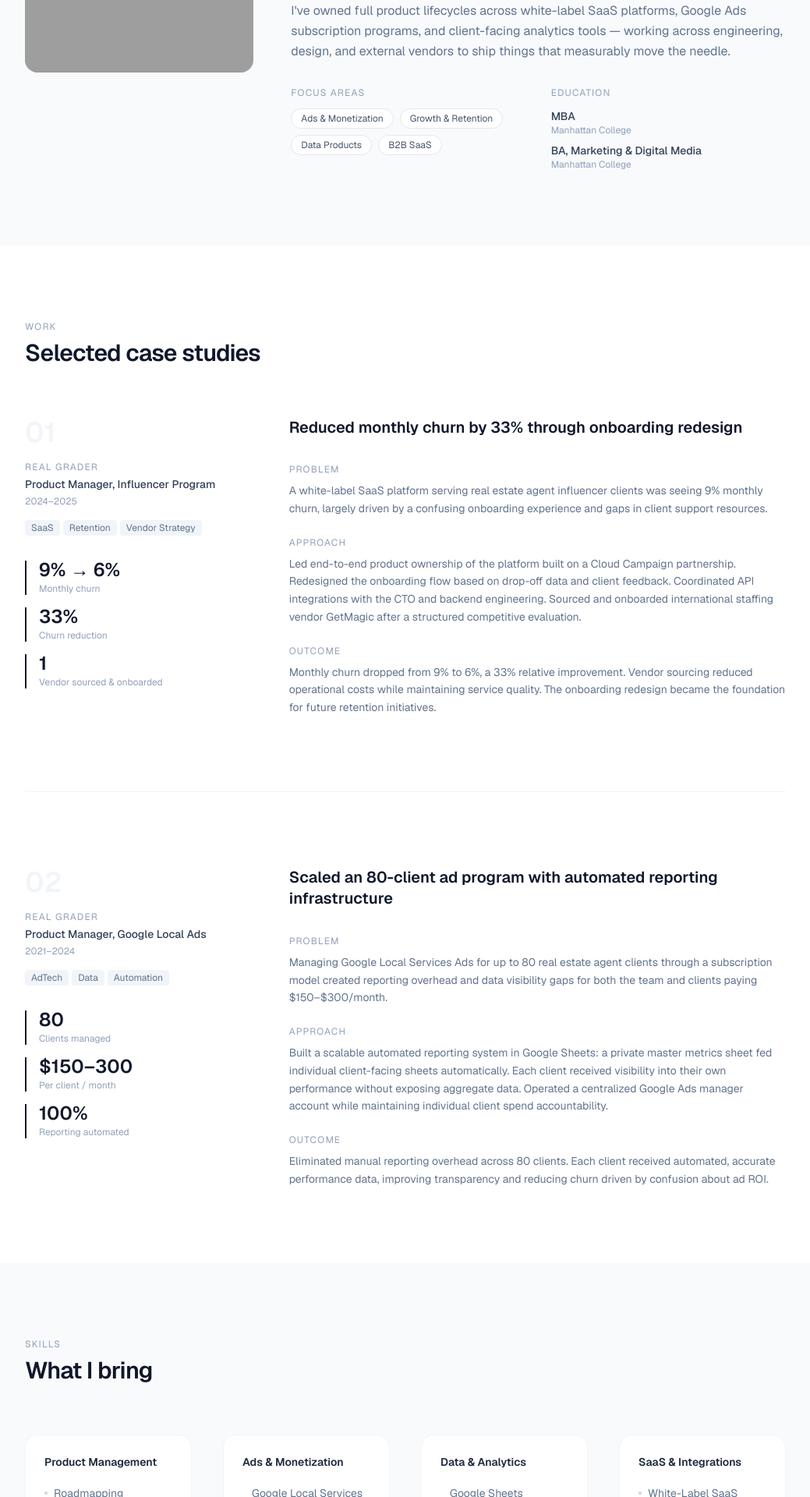
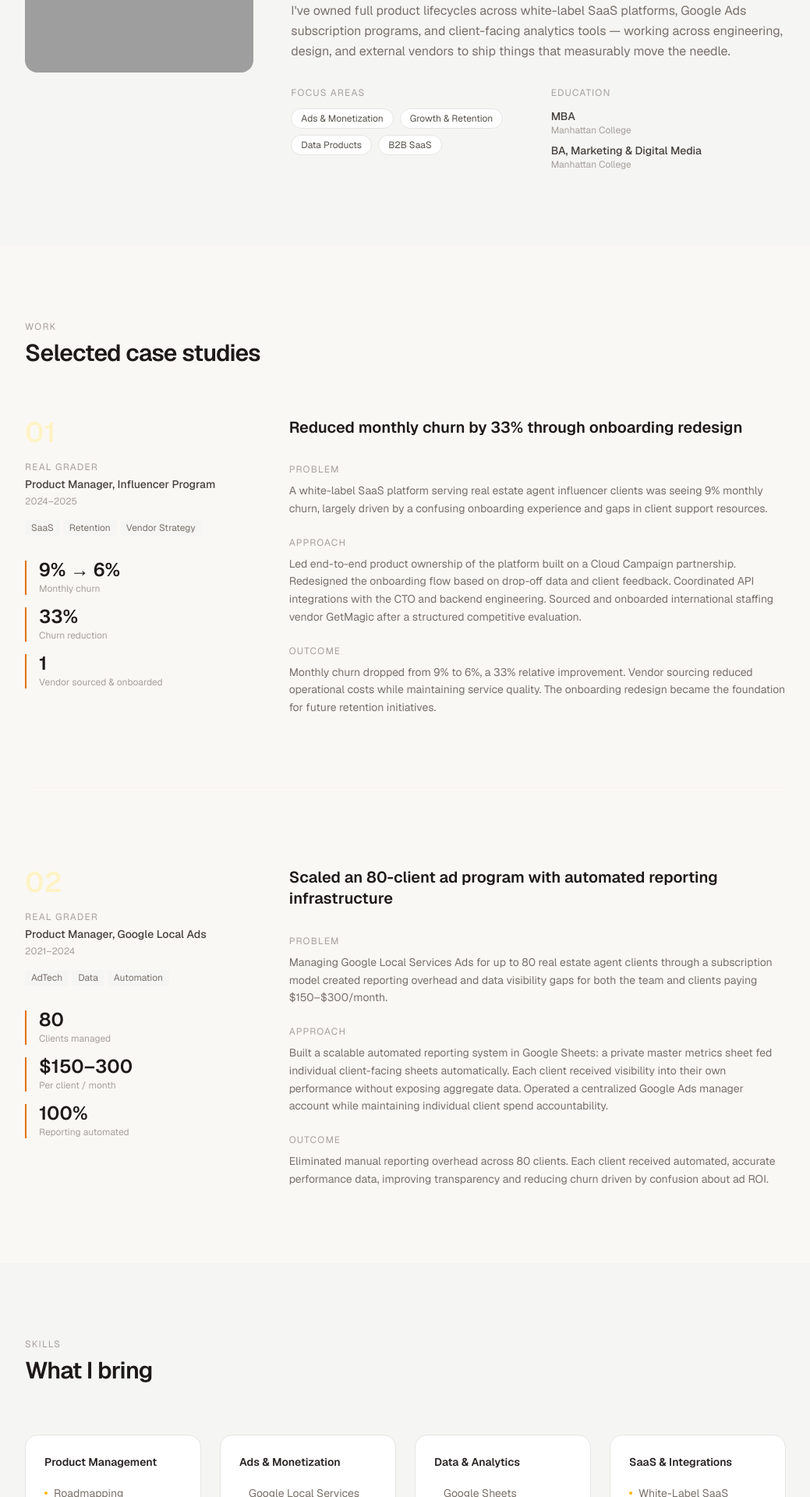
Before and after one commit to jaws-the-ai/gianluca-portfolio, a Next.js app: page / in a window 1280 px wide. Shown: the part 1160-3080 px from the top of the page at 78% size, without its empty margins (120-1159 px from the left). Built offline with nearby package versions, Linux system fonts and the light colour scheme; grey boxes are pictures that could not be loaded.

Commit message:
feat: warm sandy theme — stone palette, amber accents, warm dot grid

```diff
--- a/app/globals.css
+++ b/app/globals.css
@@ -1,8 +1,8 @@
 @import "tailwindcss";
 
 :root {
-  --background: #ffffff;
-  --foreground: #0f172a;
+  --background: #faf8f5;
+  --foreground: #1c1917;
 }
 
 @theme inline {
--- a/app/page.tsx
+++ b/app/page.tsx
@@ -9,35 +9,30 @@ export default function Home() {
       <Nav />
       <main>
         {/* Hero */}
-        <section
-          id="home"
-          className="min-h-screen flex items-center relative overflow-hidden"
-        >
-          {/* subtle background grid */}
+        <section id="home" className="min-h-screen flex items-center relative overflow-hidden">
           <div
             className="absolute inset-0 pointer-events-none"
             style={{
-              backgroundImage:
-                "radial-gradient(circle, #e2e8f0 1px, transparent 1px)",
+              backgroundImage: "radial-gradient(circle, #c9b99a 1px, transparent 1px)",
               backgroundSize: "32px 32px",
-              opacity: 0.5,
+              opacity: 0.4,
             }}
           />
           <div className="max-w-5xl mx-auto px-6 w-full py-32 relative">
             <FadeIn>
-              <p className="text-sm text-slate-400 uppercase tracking-widest mb-6">
+              <p className="text-sm text-stone-400 uppercase tracking-widest mb-6">
                 Product Manager · NYC / NJ
               </p>
             </FadeIn>
             <FadeIn delay={100}>
-              <h1 className="text-6xl sm:text-7xl font-semibold text-slate-900 tracking-tight mb-8 leading-none">
+              <h1 className="text-6xl sm:text-7xl font-semibold text-stone-900 tracking-tight mb-8 leading-none">
                 Gianluca
                 <br />
                 DeRossi
               </h1>
             </FadeIn>
             <FadeIn delay={200}>
-              <p className="text-xl text-slate-500 max-w-lg mb-12 leading-relaxed">
+              <p className="text-xl text-stone-500 max-w-lg mb-12 leading-relaxed">
                 Building B2B SaaS products and ad programs that grow revenue,
                 reduce churn, and give teams clarity on what&apos;s working.
               </p>
@@ -46,13 +41,13 @@ export default function Home() {
               <div className="flex flex-wrap gap-4">
                 <a
                   href="#work"
-                  className="bg-slate-900 text-white px-6 py-3 rounded-full text-sm font-medium hover:bg-slate-700 transition-colors"
+                  className="bg-stone-900 text-white px-6 py-3 rounded-full text-sm font-medium hover:bg-stone-700 transition-colors"
                 >
                   View my work
                 </a>
                 <a
                   href="#contact"
-                  className="border border-slate-200 text-slate-700 px-6 py-3 rounded-full text-sm font-medium hover:border-slate-400 transition-colors"
+                  className="border border-stone-300 text-stone-700 px-6 py-3 rounded-full text-sm font-medium hover:border-stone-500 transition-colors"
                 >
                   Get in touch
                 </a>
@@ -62,17 +57,16 @@ export default function Home() {
         </section>
 
         {/* About */}
-        <section id="about" className="py-24 bg-slate-50">
+        <section id="about" className="py-24 bg-stone-100">
           <div className="max-w-5xl mx-auto px-6">
             <FadeIn>
-              <p className="text-xs uppercase tracking-widest text-slate-400 mb-12">
+              <p className="text-xs uppercase tracking-widest text-stone-400 mb-12">
                 About
               </p>
             </FadeIn>
             <div className="grid md:grid-cols-3 gap-12 items-start">
-              {/* Photo */}
               <FadeIn className="md:col-span-1">
-                <div className="relative w-full aspect-square rounded-2xl overflow-hidden bg-slate-200">
+                <div className="relative w-full aspect-square rounded-2xl overflow-hidden bg-stone-200">
                   <Image
                     src="/Gianluca Profile Photo.JPEG"
                     alt="Gianluca DeRossi"
@@ -84,19 +78,18 @@ export default function Home() {
                 </div>
               </FadeIn>
 
-              {/* Bio */}
               <FadeIn delay={100} className="md:col-span-2">
-                <h2 className="text-3xl font-semibold text-slate-900 mb-6 tracking-tight leading-snug">
+                <h2 className="text-3xl font-semibold text-stone-900 mb-6 tracking-tight leading-snug">
                   I turn user confusion
                   <br />
                   into retention.
                 </h2>
-                <p className="text-slate-500 leading-relaxed mb-4">
+                <p className="text-stone-500 leading-relaxed mb-4">
                   PM based in New York/New Jersey with 4+ years in B2B SaaS,
                   subscription programs, and performance advertising. My work
                   sits at the intersection of product, data, and go-to-market.
                 </p>
-                <p className="text-slate-500 leading-relaxed mb-8">
+                <p className="text-stone-500 leading-relaxed mb-8">
                   I&apos;ve owned full product lifecycles across white-label SaaS
                   platforms, Google Ads subscription programs, and client-facing
                   analytics tools — working across engineering, design, and
@@ -105,7 +98,7 @@ export default function Home() {
                 </p>
                 <div className="grid grid-cols-2 gap-8">
                   <div>
-                    <p className="text-xs uppercase tracking-widest text-slate-400 mb-3">
+                    <p className="text-xs uppercase tracking-widest text-stone-400 mb-3">
                       Focus areas
                     </p>
                     <div className="flex flex-wrap gap-2">
@@ -117,7 +110,7 @@ export default function Home() {
                       ].map((tag) => (
                         <span
                           key={tag}
-                          className="bg-white border border-slate-200 text-slate-600 text-xs px-3 py-1 rounded-full"
+                          className="bg-white border border-stone-200 text-stone-600 text-xs px-3 py-1 rounded-full"
                         >
                           {tag}
                         </span>
@@ -125,17 +118,15 @@ export default function Home() {
                     </div>
                   </div>
                   <div>
-                    <p className="text-xs uppercase tracking-widest text-slate-400 mb-3">
+                    <p className="text-xs uppercase tracking-widest text-stone-400 mb-3">
                       Education
                     </p>
-                    <p className="text-slate-700 text-sm font-medium">MBA</p>
-                    <p className="text-slate-400 text-xs mb-2">
-                      Manhattan College
-                    </p>
-                    <p className="text-slate-700 text-sm font-medium">
+                    <p className="text-stone-700 text-sm font-medium">MBA</p>
+                    <p className="text-stone-400 text-xs mb-2">Manhattan College</p>
+                    <p className="text-stone-700 text-sm font-medium">
                       BA, Marketing &amp; Digital Media
                     </p>
-                    <p className="text-slate-400 text-xs">Manhattan College</p>
+                    <p className="text-stone-400 text-xs">Manhattan College</p>
                   </div>
                 </div>
               </FadeIn>
@@ -147,10 +138,10 @@ export default function Home() {
         <section id="work" className="py-24">
           <div className="max-w-5xl mx-auto px-6">
             <FadeIn>
-              <p className="text-xs uppercase tracking-widest text-slate-400 mb-2">
+              <p className="text-xs uppercase tracking-widest text-stone-400 mb-2">
                 Work
               </p>
-              <h2 className="text-3xl font-semibold text-slate-900 mb-16 tracking-tight">
+              <h2 className="text-3xl font-semibold text-stone-900 mb-16 tracking-tight">
                 Selected case studies
               </h2>
             </FadeIn>
@@ -158,23 +149,22 @@ export default function Home() {
               {caseStudies.map((cs, i) => (
                 <FadeIn key={cs.id} delay={i * 100}>
                   <div className="grid md:grid-cols-3 gap-10">
-                    {/* Left: meta + metrics */}
                     <div>
-                      <p className="text-4xl font-semibold text-slate-100 mb-4 select-none">
+                      <p className="text-4xl font-semibold text-amber-100 mb-4 select-none">
                         0{i + 1}
                       </p>
-                      <p className="text-xs uppercase tracking-widest text-slate-400 mb-1">
+                      <p className="text-xs uppercase tracking-widest text-stone-400 mb-1">
                         {cs.company}
                       </p>
-                      <p className="text-sm font-medium text-slate-700 mb-1">
+                      <p className="text-sm font-medium text-stone-700 mb-1">
                         {cs.role}
                       </p>
-                      <p className="text-xs text-slate-400 mb-4">{cs.period}</p>
+                      <p className="text-xs text-stone-400 mb-4">{cs.period}</p>
                       <div className="flex flex-wrap gap-1 mb-8">
                         {cs.tags.map((t) => (
                           <span
                             key={t}
-                            className="bg-slate-100 text-slate-500 text-xs px-2 py-0.5 rounded"
+                            className="bg-stone-100 text-stone-500 text-xs px-2 py-0.5 rounded"
                           >
                             {t}
                           </span>
@@ -186,12 +176,12 @@ export default function Home() {
                         {cs.metrics.map((m) => (
                           <div
                             key={m.label}
-                            className="border-l-2 border-slate-900 pl-4"
+                            className="border-l-2 border-amber-600 pl-4"
                           >
-                            <p className="text-2xl font-semibold text-slate-900 leading-none">
+                            <p className="text-2xl font-semibold text-stone-900 leading-none">
                               {m.value}
                             </p>
-                            <p className="text-xs text-slate-400 mt-1">
+                            <p className="text-xs text-stone-400 mt-1">
                               {m.label}
                             </p>
                           </div>
@@ -199,33 +189,32 @@ export default function Home() {
                       </div>
                     </div>
 
-                    {/* Right: content */}
                     <div className="md:col-span-2">
-                      <h3 className="text-xl font-semibold text-slate-900 mb-8 leading-snug">
+                      <h3 className="text-xl font-semibold text-stone-900 mb-8 leading-snug">
                         {cs.headline}
                       </h3>
                       <div className="flex flex-col gap-6">
                         <div>
-                          <p className="text-xs uppercase tracking-widest text-slate-400 mb-2">
+                          <p className="text-xs uppercase tracking-widest text-stone-400 mb-2">
                             Problem
                           </p>
-                          <p className="text-slate-500 leading-relaxed text-sm">
+                          <p className="text-stone-500 leading-relaxed text-sm">
                             {cs.problem}
                           </p>
                         </div>
                         <div>
-                          <p className="text-xs uppercase tracking-widest text-slate-400 mb-2">
+                          <p className="text-xs uppercase tracking-widest text-stone-400 mb-2">
                             Approach
                           </p>
-                          <p className="text-slate-500 leading-relaxed text-sm">
+                          <p className="text-stone-500 leading-relaxed text-sm">
                             {cs.approach}
                           </p>
                         </div>
                         <div>
-                          <p className="text-xs uppercase tracking-widest text-slate-400 mb-2">
+                          <p className="text-xs uppercase tracking-widest text-stone-400 mb-2">
                             Outcome
                           </p>
-                          <p className="text-slate-500 leading-relaxed text-sm">
+                          <p className="text-stone-500 leading-relaxed text-sm">
                             {cs.outcome}
                           </p>
                         </div>
@@ -233,7 +222,7 @@ export default function Home() {
                     </div>
                   </div>
                   {i < caseStudies.length - 1 && (
-                    <div className="mt-24 border-t border-slate-100" />
+                    <div className="mt-24 border-t border-stone-100" />
                   )}
                 </FadeIn>
               ))}
@@ -242,30 +231,30 @@ export default function Home() {
         </section>
 
         {/* Skills */}
-        <section id="skills" className="py-24 bg-slate-50">
+        <section id="skills" className="py-24 bg-stone-100">
           <div className="max-w-5xl mx-auto px-6">
             <FadeIn>
-              <p className="text-xs uppercase tracking-widest text-slate-400 mb-2">
+              <p className="text-xs uppercase tracking-widest text-stone-400 mb-2">
                 Skills
               </p>
-              <h2 className="text-3xl font-semibold text-slate-900 mb-16 tracking-tight">
+              <h2 className="text-3xl font-semibold text-stone-900 mb-16 tracking-tight">
                 What I bring
               </h2>
             </FadeIn>
-            <div className="grid sm:grid-cols-2 md:grid-cols-4 gap-10">
+            <div className="grid sm:grid-cols-2 md:grid-cols-4 gap-6">
               {skills.map((group, i) => (
                 <FadeIn key={group.category} delay={i * 80}>
-                  <div className="bg-white rounded-2xl p-6 border border-slate-100 h-full">
-                    <p className="text-sm font-semibold text-slate-800 mb-5">
+                  <div className="bg-white rounded-2xl p-6 border border-stone-200 h-full">
+                    <p className="text-sm font-semibold text-stone-800 mb-5">
                       {group.category}
                     </p>
                     <div className="flex flex-col gap-3">
                       {group.items.map((item) => (
                         <span
                           key={item}
-                          className="text-sm text-slate-500 flex items-center gap-2"
+                          className="text-sm text-stone-500 flex items-center gap-2"
                         >
-                          <span className="w-1 h-1 rounded-full bg-slate-300 shrink-0" />
+                          <span className="w-1 h-1 rounded-full bg-amber-400 shrink-0" />
                           {item}
                         </span>
                       ))}
@@ -281,20 +270,20 @@ export default function Home() {
         <section id="contact" className="py-32">
           <FadeIn>
             <div className="max-w-5xl mx-auto px-6 text-center">
-              <p className="text-xs uppercase tracking-widest text-slate-400 mb-4">
+              <p className="text-xs uppercase tracking-widest text-stone-400 mb-4">
                 Contact
               </p>
-              <h2 className="text-4xl sm:text-5xl font-semibold text-slate-900 mb-6 tracking-tight">
+              <h2 className="text-4xl sm:text-5xl font-semibold text-stone-900 mb-6 tracking-tight">
                 Let&apos;s talk.
               </h2>
-              <p className="text-slate-500 mb-12 max-w-sm mx-auto leading-relaxed">
+              <p className="text-stone-500 mb-12 max-w-sm mx-auto leading-relaxed">
                 Open to PM roles in AdTech, MarTech, and SaaS companies in the
                 NYC/NJ area.
               </p>
               <div className="flex flex-wrap justify-center gap-4">
                 <a
                   href="mailto:your@email.com"
-                  className="bg-slate-900 text-white px-8 py-3 rounded-full text-sm font-medium hover:bg-slate-700 transition-colors"
+                  className="bg-stone-900 text-white px-8 py-3 rounded-full text-sm font-medium hover:bg-stone-700 transition-colors"
                 >
                   Email me
                 </a>
@@ -302,13 +291,13 @@ export default function Home() {
                   href="https://www.linkedin.com/in/gianluca-derossi/"
                   target="_blank"
                   rel="noopener noreferrer"
-                  className="border border-slate-200 text-slate-700 px-8 py-3 rounded-full text-sm font-medium hover:border-slate-400 transition-colors"
+                  className="border border-stone-300 text-stone-700 px-8 py-3 rounded-full text-sm font-medium hover:border-stone-500 transition-colors"
                 >
                   LinkedIn
                 </a>
                 <a
                   href="/resume.pdf"
-                  className="border border-slate-200 text-slate-700 px-8 py-3 rounded-full text-sm font-medium hover:border-slate-400 transition-colors"
+                  className="border border-stone-300 text-stone-700 px-8 py-3 rounded-full text-sm font-medium hover:border-stone-500 transition-colors"
                 >
                   Download resume
                 </a>
@@ -318,8 +307,8 @@ export default function Home() {
         </section>
       </main>
 
-      <footer className="py-8 border-t border-slate-100">
-        <div className="max-w-5xl mx-auto px-6 flex justify-between items-center text-xs text-slate-400">
+      <footer className="py-8 border-t border-stone-200">
+        <div className="max-w-5xl mx-auto px-6 flex justify-between items-center text-xs text-stone-400">
           <span>Gianluca DeRossi</span>
           <span>© {new Date().getFullYear()}</span>
         </div>
```
Also changed, not shown: app/components/Nav.tsx (+9 -23 lines).
